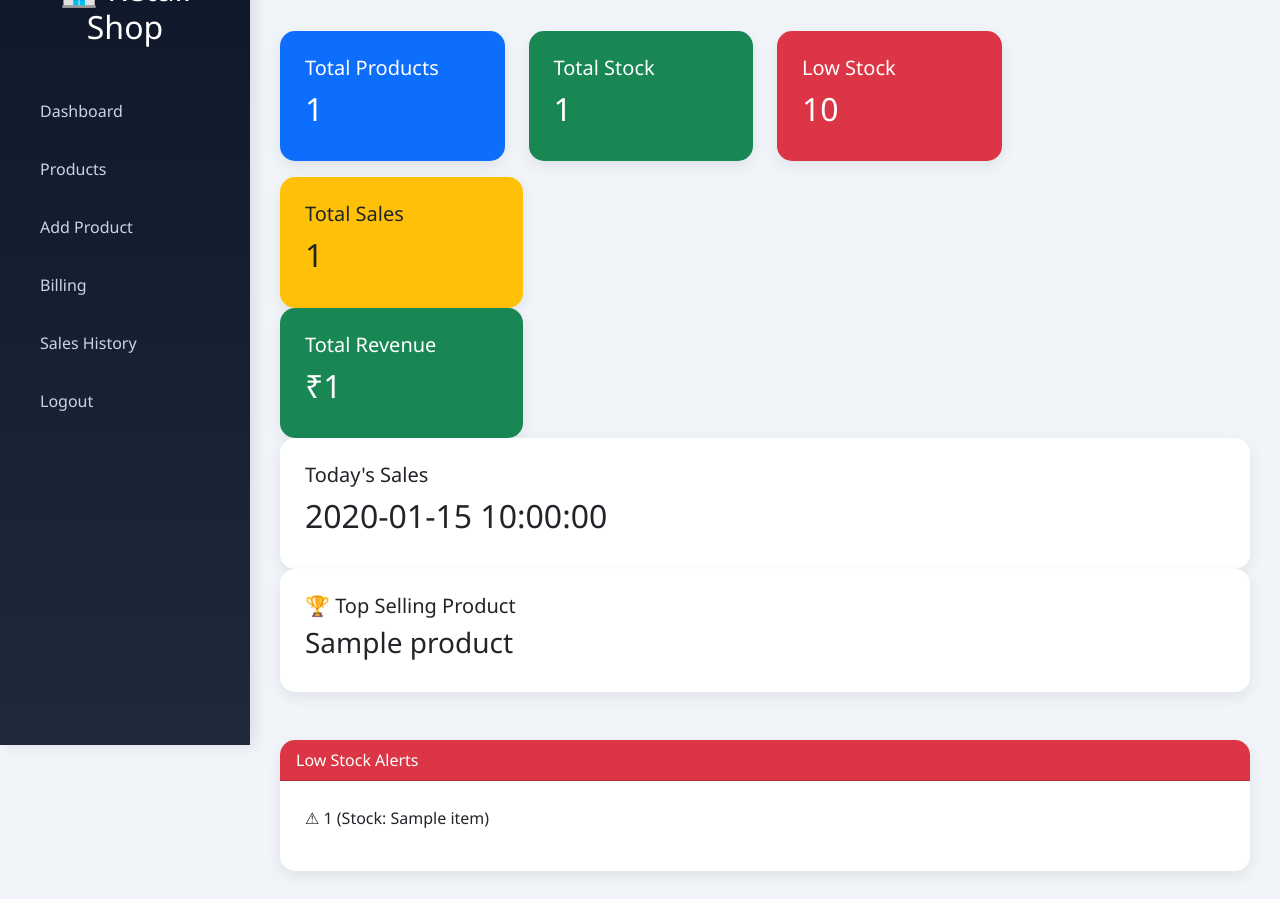
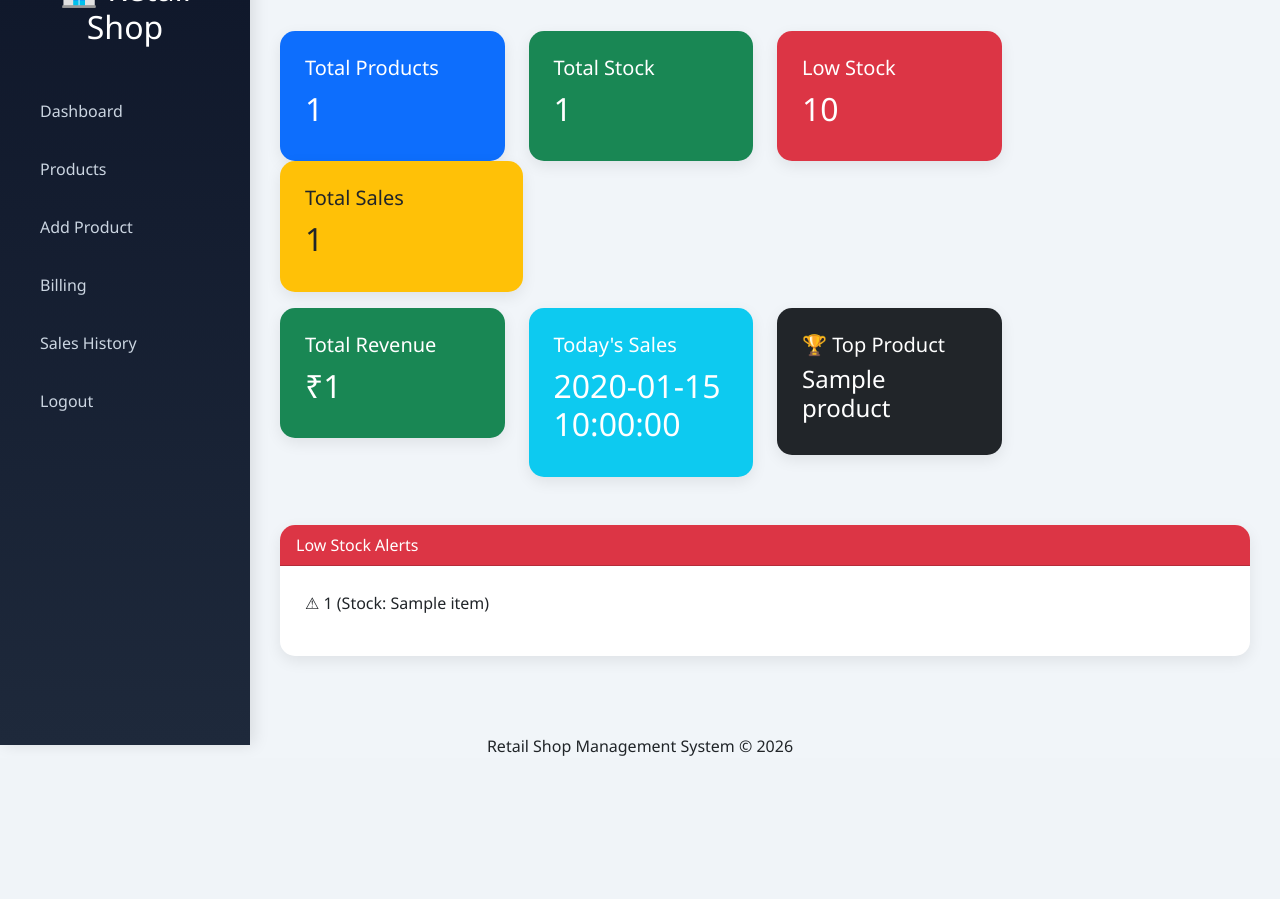
Before and after one commit to devaesack/retail-shop-management-system, a Flask app: template templates/dashboard.html in a window 1280 px wide. Shown: the part 55-954 px from the top of the page. After the commit the page ends 811 px from the top, so only its background shows below. Run offline with Flask 3, Linux system fonts and the light colour scheme; the template is opened without the code that fills it: most values are stand-ins (such as "Sample title", 1, 10 or a date in 2020).

Commit message:
UI Again

```diff
--- a/templates/dashboard.html
+++ b/templates/dashboard.html
@@ -65,7 +65,7 @@ Welcome,
 
 </div>
 
-<div class="col-lg-3 col-md-6 col-sm-12 mt-3">
+<div class="col-lg-3 col-md-6 col-sm-12 ">
 
     <div class="card bg-warning">
 
@@ -81,6 +81,7 @@ Welcome,
 
 </div>
 
+<div class="row mt-3">
 <div class="col-lg-3 col-md-6 col-sm-12">
 
     <div class="card bg-success text-white">
@@ -101,35 +102,37 @@ Welcome,
 
 </div>
 
+<div class="col-lg-3 col-md-6 ">
 
-<div class="card">
+    <div class="card bg-info text-white">
 
-    <div class="card-body">
+        <div class="card-body">
 
-        <h5>Today's Sales</h5>
+            <h5>Today's Sales</h5>
 
-        <h2>{{ today_sales }}</h2>
+            <h2>{{ today_sales }}</h2>
+
+        </div>
 
     </div>
 
 </div>
+<div class="col-lg-3 col-md-6">
 
-<div class="card">
+    <div class="card bg-dark text-white">
 
-    <div class="card-body">
+        <div class="card-body">
 
-        <h5>
-            🏆 Top Selling Product
-        </h5>
+            <h5>🏆 Top Product</h5>
 
-        <h3>
-            {{ top_product[0] }}
-        </h3>
+            <h4>{{ top_product[0] }}</h4>
+
+        </div>
 
     </div>
 
 </div>
-
+</div>
 <br><br>
 
 <div class="card">
```
